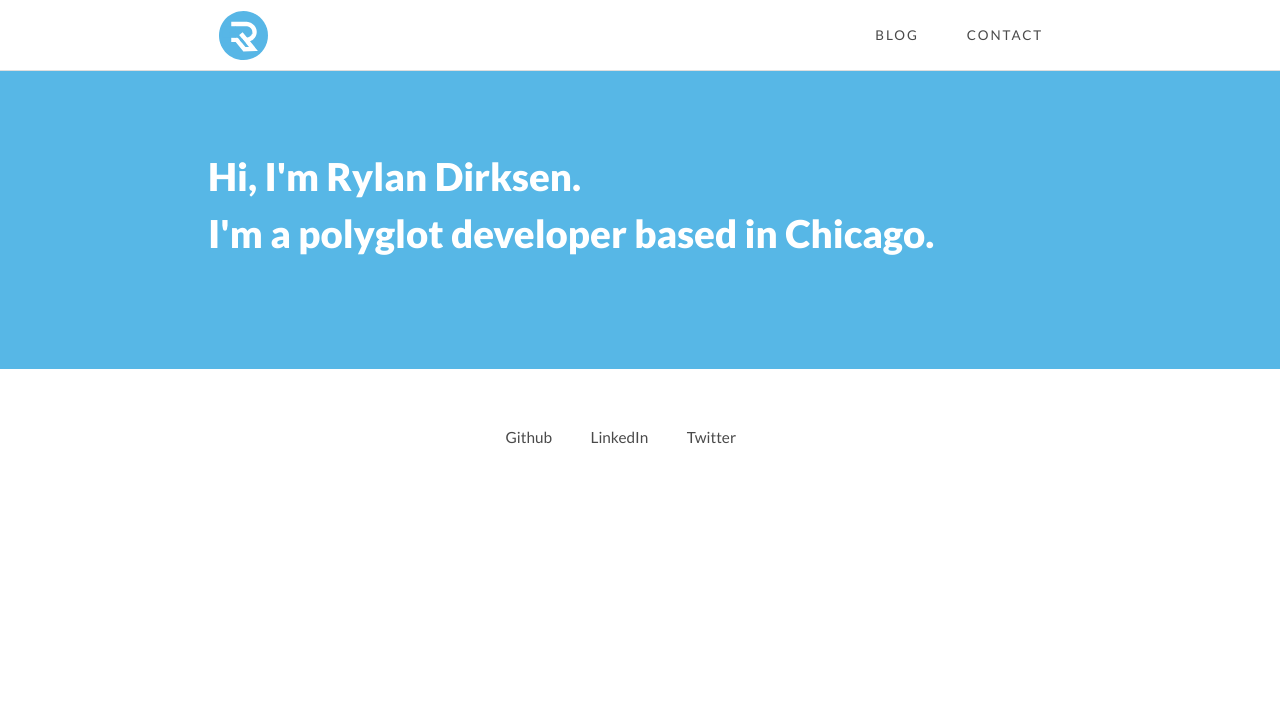
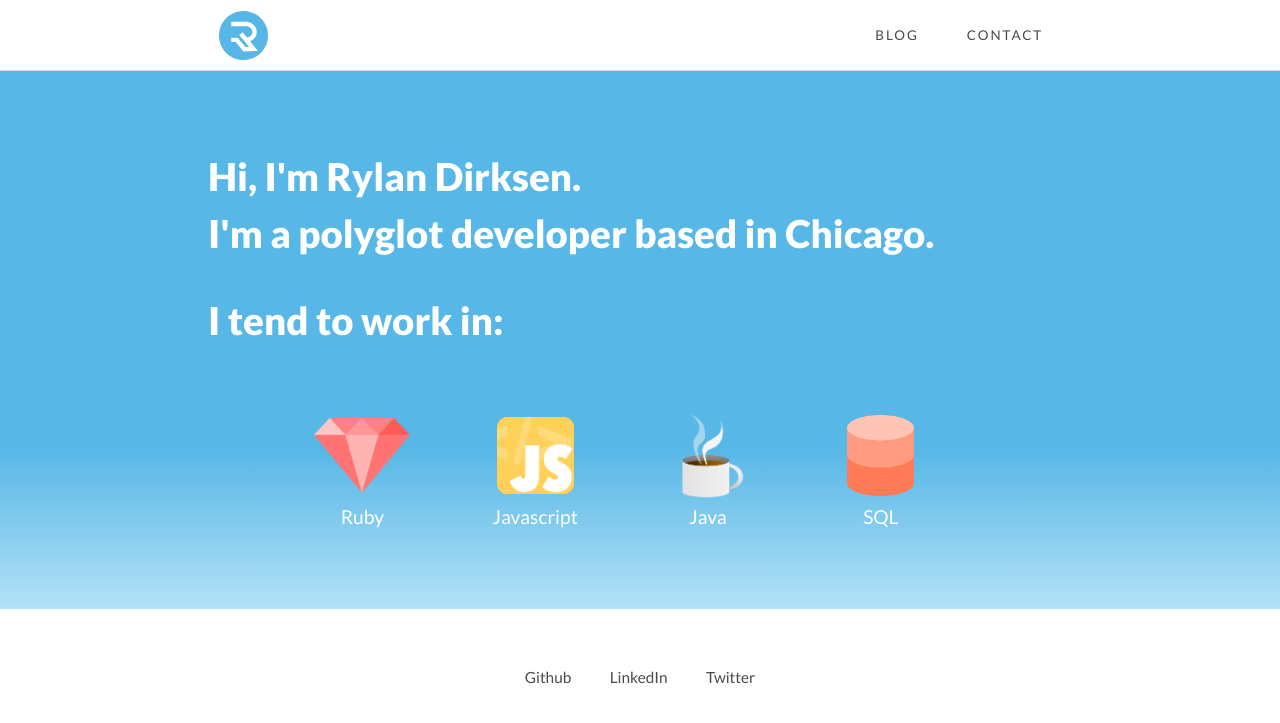
Before and after one commit to rylo/rylo.github.io, a Jekyll site: the page built from index.html, in a window 1280 px wide. Shown: the top 723 px of the page. Built offline with Jekyll 4.4.1, drawn with Linux system fonts in a browser that asks for light colours; nearby versions of some CDN libraries.

Commit message:
[Design] adds hand-crafted icons for skills

```diff
--- a/css/main.css
+++ b/css/main.css
@@ -114,7 +114,7 @@ a.site-logo {
 }
 
 .hero {
-  background: #57B7E6;
+  background: linear-gradient(#57B7E6, #57B7E6 70%, #B3E1F8);
   padding: 4rem;
 }
 
@@ -122,6 +122,48 @@ a.site-logo {
   color: #fff;
   font-size: 2rem;
   font-weight: 800;
+}
+
+.skills {
+  margin-top: 3rem;
+  display: flex;
+  list-style: none;
+  align-items: center;
+  justify-content: center;
+  flex-direction: row;
+  flex-flow: row wrap;
+}
+
+.skill {
+  margin-right: 4rem;
+  color: #fff;
+  text-align: center;
+}
+
+.skill-icon {
+  height: 5rem;
+  width: 5rem;
+  background-size: contain;
+  background-position: center;
+  background-repeat: no-repeat;
+}
+
+.skill-icon--ruby {
+  background-image: url('/images/ruby-icon.png');\
+}
+
+.skill-icon--js {
+  background-size: 80%;
+  background-image: url('/images/js-icon.png');\
+}
+
+.skill-icon--java {
+  background-image: url('/images/java-icon.png');\
+}
+
+.skill-icon--sql {
+  background-size: 70%;
+  background-image: url('/images/sql-icon.png');\
 }
 
 /* Blog */
@@ -167,6 +209,10 @@ a.contact-link {
   margin-right: 2rem;
 }
 
+.contact-link:last-child {
+  margin-right: 0;
+}
+
 a.contact-link:hover {
   text-decoration: underline;
 }
--- a/index.html
+++ b/index.html
@@ -6,6 +6,13 @@ title: Rylan Dirksen
 <div class="hero">
   <div class="container">
     <p class="short-bio">Hi, I'm Rylan Dirksen.<br />I'm a polyglot developer based in Chicago.</p>
+    <p class="short-bio">I tend to work in:</p>
+    <ul class="skills">
+      <li class="skill"><div class="skill-icon skill-icon--ruby"></div>Ruby</li>
+      <li class="skill"><div class="skill-icon skill-icon--js"></div>Javascript</li>
+      <li class="skill"><div class="skill-icon skill-icon--java"></div>Java</li>
+      <li class="skill"><div class="skill-icon skill-icon--sql"></div>SQL</li>
+    </ul>
   </div>
 </div>
 
```
Also changed, not shown: images/java-icon.png (added), images/js-icon.png (added), images/ruby-icon.png (added), images/sql-icon.png (added).
